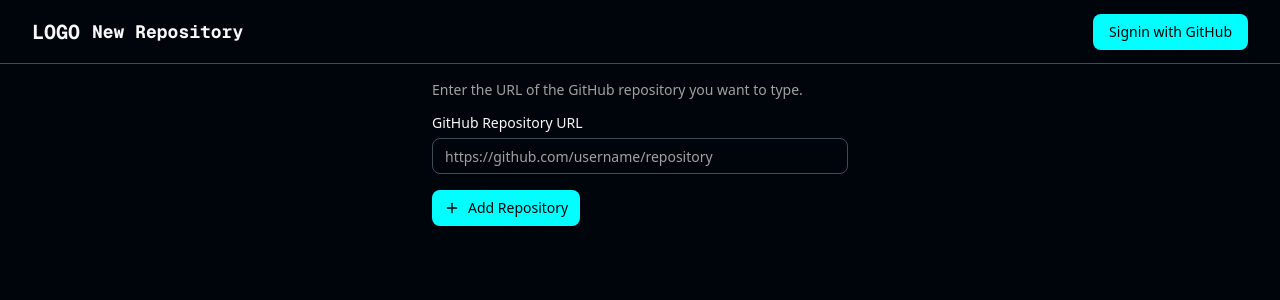
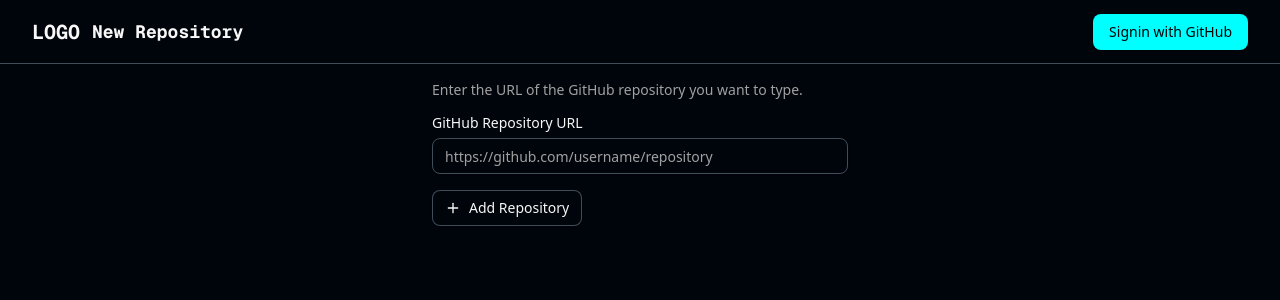
Before and after one commit to Shrimprin/typing_repo, a Next.js app in the folder frontend/: page /repositories/new in a window 1280 px wide. Shown: the top 300 px of the page. Built offline with nearby package versions, Linux system fonts and the light colour scheme; no server answers.

Commit message:
ボタンにホバーした際に発光するようにした

```diff
--- a/frontend/src/components/repositories/RepositoryForm.tsx
+++ b/frontend/src/components/repositories/RepositoryForm.tsx
@@ -72,7 +72,7 @@ export default function RepositoryForm() {
             </FormItem>
           )}
         />
-        <Button type="submit" disabled={form.formState.isSubmitting}>
+        <Button type="submit" variant="outline" disabled={form.formState.isSubmitting}>
           <Plus />
           Add Repository
         </Button>
--- a/frontend/src/components/repositories/index/RepositoryList.tsx
+++ b/frontend/src/components/repositories/index/RepositoryList.tsx
@@ -21,7 +21,7 @@ export default function RepositoryList({ repositories }: Props) {
           </div>
           <h3 className="mb-2 text-lg font-medium">No repositories</h3>
           <p className="text-muted-foreground mb-6 text-sm">Add a repository to start typing.</p>
-          <Button asChild>
+          <Button variant="outline" asChild>
             <Link href="/repositories/new">
               <Plus className="mr-2 h-4 w-4" />
               Add Repository
--- a/frontend/src/components/ui/button.tsx
+++ b/frontend/src/components/ui/button.tsx
@@ -29,9 +29,10 @@ const buttonVariants = cva(
           dark:focus-visible:ring-destructive/40 dark:bg-destructive/60
         `,
         outline: `
-          bg-background border shadow-xs
-          hover:bg-accent hover:text-accent-foreground
-          dark:bg-input/30 dark:border-input dark:hover:bg-input/50
+          bg-background border-border border shadow-xs transition-all
+          hover:bg-accent/20 hover:text-accent-foreground hover:border-accent
+          hover:shadow-[0_0_15px_rgba(255,255,255,0.8),0_0_30px_rgba(255,255,255,0.4)]
+          dark:bg-input/30 dark:border-border dark:hover:bg-input/50
         `,
         secondary: `
           bg-secondary text-secondary-foreground shadow-xs
--- a/frontend/src/components/ui/dropdown-menu.tsx
+++ b/frontend/src/components/ui/dropdown-menu.tsx
@@ -15,7 +15,16 @@ function DropdownMenuPortal({ ...props }: React.ComponentProps<typeof DropdownMe
 }
 
 function DropdownMenuTrigger({ ...props }: React.ComponentProps<typeof DropdownMenuPrimitive.Trigger>) {
-  return <DropdownMenuPrimitive.Trigger data-slot="dropdown-menu-trigger" {...props} />;
+  return (
+    <DropdownMenuPrimitive.Trigger
+      data-slot="dropdown-menu-trigger"
+      className={`
+        transition-all
+        hover:shadow-[0_0_15px_rgba(255,255,255,0.8),0_0_30px_rgba(255,255,255,0.4)]
+      `}
+      {...props}
+    />
+  );
 }
 
 function DropdownMenuContent({
```
